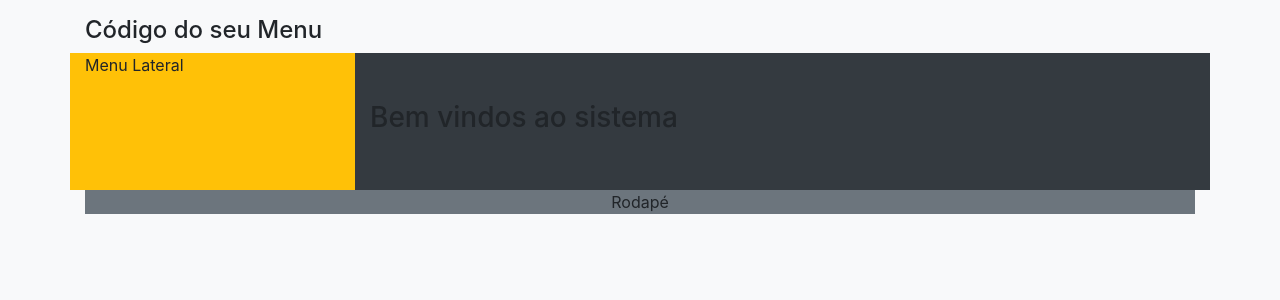
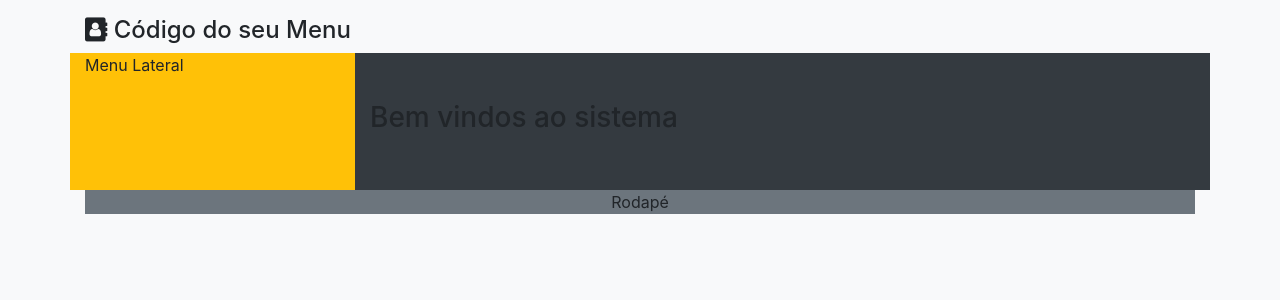
Before and after one commit to LuizGustavo10/DispositivosMoveis, a Django app: page / in a window 1280 px wide. Shown: the top 300 px of the page. Run offline with Django 3.2, Linux system fonts and the light colour scheme; some libraries are stand-ins or nearby versions.

Commit message:
com font-awesome

```diff
--- a/Progressao/paginas/templates/paginas/modelo.html
+++ b/Progressao/paginas/templates/paginas/modelo.html
@@ -14,6 +14,7 @@
 
     <!-- Importar o Bootstrap -->
     <link rel="stylesheet" href="{% static 'css/bootstrap.min.css' %}">
+    <link rel="stylesheet" href="{% static 'css/font-awesome.min.css' %}">
 
 </head>
 
@@ -23,7 +24,7 @@
 
         <!-- Menu -->
         {% block menu %}
-        <h4>Código do seu Menu</h4>
+        <h4> <i class="fa fa-address-book" aria-hidden="true"></i> Código do seu Menu</h4>
         <!-- Coloque dentro deste bloco todo o código do menu -->
         {% endblock %}
 
```
